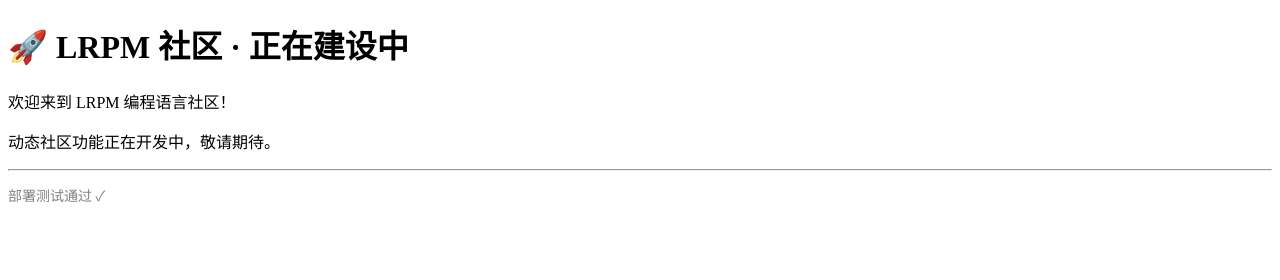
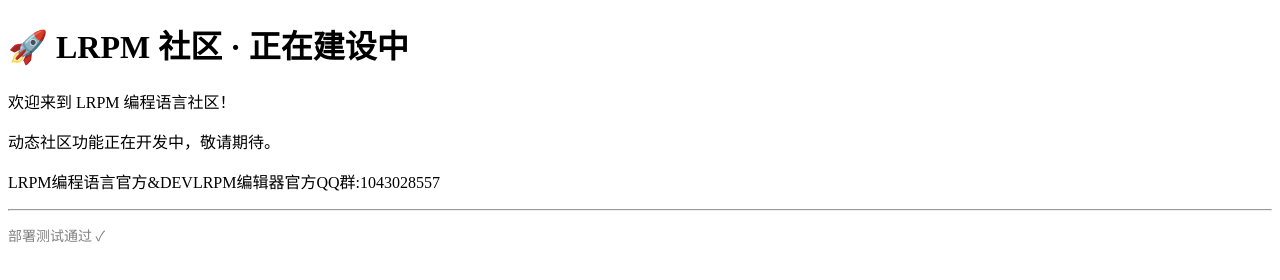
Before and after one commit to LINZINUO1/LRPMwebs, a plain HTML site: page index.html in a window 1280 px wide. Drawn offline with Linux system fonts and the light colour scheme.

Commit message:
Update index.html

```diff
--- a/index.html
+++ b/index.html
@@ -9,6 +9,7 @@
     <h1>🚀 LRPM 社区 · 正在建设中</h1>
     <p>欢迎来到 LRPM 编程语言社区！</p>
     <p>动态社区功能正在开发中，敬请期待。</p>
+    <p>LRPM编程语言官方&DEVLRPM编辑器官方QQ群:1043028557</p>
     <hr>
     <p style="color: gray; font-size: 14px;">部署测试通过 ✓</p>
 </body>
```
